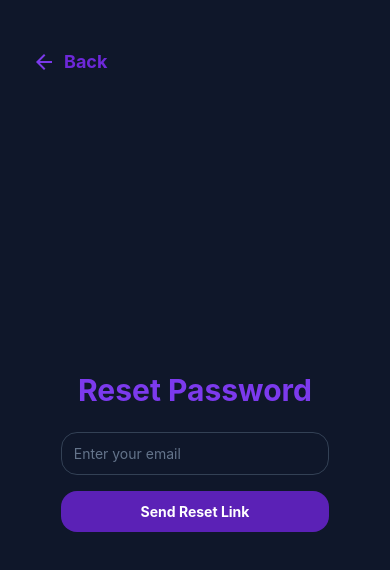
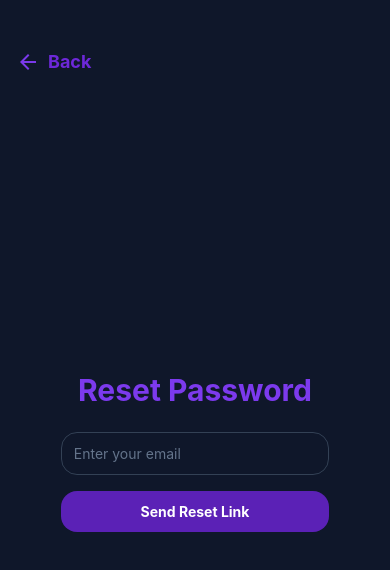
Before and after one commit to nlevin6/RockClimbingApp, a React Native app: screen /ForgotPassword in a window 390 px wide. Shown: the top 570 px of the page. Built offline with nearby package versions, Linux system fonts and the light colour scheme; no server answers; the database is empty.

Commit message:
- use auth instead of app (firebaseConfig changes) - use KeyboardAvoidingView on pages with typing fields

```diff
--- a/screens/Login.js
+++ b/screens/Login.js
@@ -1,5 +1,5 @@
 import React, { useState } from 'react';
-import { View, Text, TextInput, TouchableOpacity, Alert, Keyboard } from 'react-native';
+import { View, Text, TextInput, TouchableOpacity, Alert, KeyboardAvoidingView, Platform, ScrollView, Keyboard } from 'react-native';
 import { useNavigation } from '@react-navigation/native';
 import { createUserWithEmailAndPassword, signInWithEmailAndPassword } from 'firebase/auth';
 import { auth } from '../firebaseConfig';
@@ -48,7 +48,11 @@ const Login = () => {
     };
 
     return (
-        <View style={tw`flex-1 justify-center items-center bg-slate-900 px-4`}>
+        <KeyboardAvoidingView
+            style={tw`flex-1 bg-slate-900`}
+            behavior={Platform.OS === 'ios' ? 'padding' : 'height'}
+        >
+            <ScrollView contentContainerStyle={tw`flex-grow justify-center items-center px-4`}>
                 <Text style={tw`text-3xl font-bold mb-6 text-violet-600`}>
                     {isRegistering ? 'Register' : 'Login'}
                 </Text>
@@ -87,7 +91,8 @@ const Login = () => {
                 <TouchableOpacity onPress={() => navigation.navigate('ForgotPassword')}>
                     <Text style={tw`text-violet-300 mb-6 mt-6`}>Forgot Password?</Text>
                 </TouchableOpacity>
-        </View>
+            </ScrollView>
+        </KeyboardAvoidingView>
     );
 };
 
--- a/screens/components/ChangePassword.js
+++ b/screens/components/ChangePassword.js
@@ -1,12 +1,10 @@
 import React, { useState } from 'react';
-import { View, Text, TextInput, TouchableOpacity, Alert } from 'react-native';
+import { View, Text, TextInput, TouchableOpacity, Alert, KeyboardAvoidingView, Platform, ScrollView } from 'react-native';
 import { useNavigation } from '@react-navigation/native';
 import Icon from 'react-native-vector-icons/MaterialIcons';
 import tw from '../../tailwind';
-import { getAuth, updatePassword, reauthenticateWithCredential, EmailAuthProvider, signOut } from 'firebase/auth';
-import app from '../../firebaseConfig';
-
-const auth = getAuth(app);
+import { updatePassword, reauthenticateWithCredential, EmailAuthProvider, signOut } from 'firebase/auth';
+import { auth } from '../../firebaseConfig';
 
 const ChangePassword = () => {
     const [currentPassword, setCurrentPassword] = useState('');
@@ -50,7 +48,11 @@ const ChangePassword = () => {
     };
 
     return (
-        <View style={tw`flex-1 justify-center items-center bg-slate-900 px-4`}>
+        <KeyboardAvoidingView
+            style={tw`flex-1 bg-slate-900`}
+            behavior={Platform.OS === 'ios' ? 'padding' : 'height'} // Adjusts behavior based on platform
+        >
+            <ScrollView contentContainerStyle={tw`flex-grow justify-center items-center px-4`}>
                 <TouchableOpacity
                     style={tw`flex-row items-center absolute top-12 left-4`}
                     onPress={() => navigation.goBack()}
@@ -92,7 +94,8 @@ const ChangePassword = () => {
                 >
                     <Text style={tw`text-white text-center font-bold`}>Update Password</Text>
                 </TouchableOpacity>
-        </View>
+            </ScrollView>
+        </KeyboardAvoidingView>
     );
 };
 
--- a/screens/components/ForgotPassword.js
+++ b/screens/components/ForgotPassword.js
@@ -1,12 +1,10 @@
 import React, { useState } from 'react';
-import { View, Text, TextInput, TouchableOpacity, Alert } from 'react-native';
+import { View, Text, TextInput, TouchableOpacity, Alert, KeyboardAvoidingView, ScrollView, Platform } from 'react-native';
 import { useNavigation } from '@react-navigation/native';
 import Icon from 'react-native-vector-icons/MaterialIcons';
-import { getAuth, sendPasswordResetEmail } from 'firebase/auth';
-import app from '../../firebaseConfig';
+import { sendPasswordResetEmail } from 'firebase/auth';
+import { auth } from '../../firebaseConfig';
 import tw from '../../tailwind';
-
-const auth = getAuth(app);
 
 const ForgotPassword = () => {
     const [email, setEmail] = useState('');
@@ -30,7 +28,11 @@ const ForgotPassword = () => {
     };
 
     return (
-        <View style={tw`flex-1 bg-slate-900 px-4`}>
+        <KeyboardAvoidingView
+            style={tw`flex-1 bg-slate-900`}
+            behavior={Platform.OS === 'ios' ? 'padding' : 'height'}
+        >
+            <ScrollView contentContainerStyle={tw`flex-grow`}>
                 <TouchableOpacity
                     style={tw`flex-row items-center mt-12 ml-4`}
                     onPress={() => navigation.goBack()}
@@ -38,7 +40,7 @@ const ForgotPassword = () => {
                     <Icon name="arrow-back" size={24} color="#7C3AED" />
                     <Text style={tw`text-violet-700 text-lg font-bold ml-2`}>Back</Text>
                 </TouchableOpacity>
-            <View style={tw`flex-1 justify-center items-center`}>
+                <View style={tw`flex-1 justify-center items-center px-4`}>
                     <Text style={tw`text-3xl font-bold mb-6 text-violet-600`}>Reset Password</Text>
                     <TextInput
                         style={tw`w-3/4 p-3 mb-4 border border-slate-700 rounded-2xl bg-slate-900 text-violet-200`}
@@ -55,7 +57,8 @@ const ForgotPassword = () => {
                         <Text style={tw`text-white text-center font-bold`}>Send Reset Link</Text>
                     </TouchableOpacity>
                 </View>
-        </View>
+            </ScrollView>
+        </KeyboardAvoidingView>
     );
 };
 
```
Lines whose indentation alone changed are shown as unchanged.
